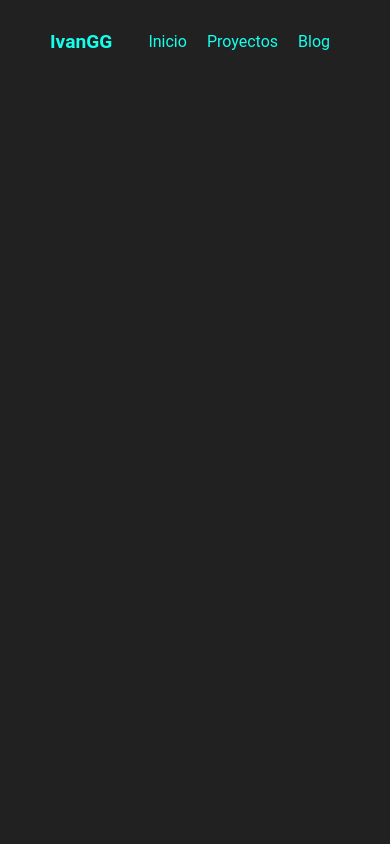
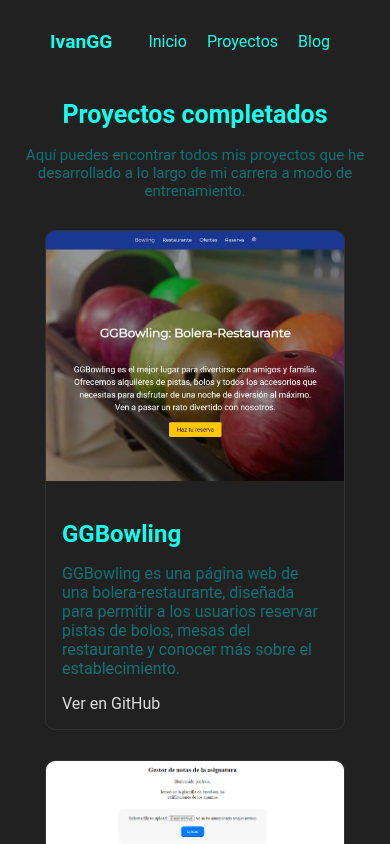
Before and after one commit to ivangarciagarcia/Portfolio, a React (Create React App) app in the folder portfolio/: page /projects in a window 390 px wide. Shown: the top 844 px of the page. Built offline with nearby package versions, Linux system fonts and the light colour scheme.

Commit message:
Projects page

```diff
--- a/portfolio/src/modules/projects/Projects.jsx
+++ b/portfolio/src/modules/projects/Projects.jsx
@@ -1,10 +1,45 @@
-
+import './projects.css'
+import React from 'react';
+import { ProjectCard } from '../../components/projectCard/ProjectCard';
 
 export const Projects = () => {
+  // Definir un array de proyectos
+  const projects = [
+    {
+      id: 1,
+      imageUrl: "/img/ggbowling.jpg",
+      title: 'GGBowling',
+      description: 'GGBowling es una página web de una bolera-restaurante, diseñada para permitir a los usuarios reservar pistas de bolos, mesas del restaurante y conocer más sobre el establecimiento.',
+      githubLink: 'https://github.com/ivangarciagarcia/GGBowling',
+      websiteLink: null,
+    },
+    {
+      id: 2,
+      imageUrl: '/img/G-Notas.png',
+      title: 'G-Notas',
+      description: 'App web creada para facilitar la gestión de las notas de los alumnos a lo largo del tiempo',
+      githubLink: 'https://github.com/ivangarciagarcia/G-Notas',
+      websiteLink: null,
 
-    return(
-      <div>
+    },
 
-      </div>
-    );
-}
+    // Agrega más proyectos según sea necesario
+  ];
+
+  return (
+    <div className="content-wrapper">
+      <h1 className='project-titulo'>Proyectos completados</h1>
+      <p className='project-subtitulo'>Aquí puedes encontrar todos mis proyectos que he desarrollado a lo largo de mi carrera a modo de entrenamiento.</p>
+      {projects.map((project) => (
+        <ProjectCard
+          key={project.id}
+          imageUrl={project.imageUrl}
+          title={project.title}
+          description={project.description}
+          githubLink={project.githubLink}
+          websiteLink={project.websiteLink}
+        />
+      ))}
+    </div>
+  );
+};
--- /dev/null
+++ b/portfolio/src/modules/projects/projects.css
@@ -0,0 +1,26 @@
+.content-wrapper {
+    margin: 0 auto; /* Establece los márgenes automáticos para centrar horizontalmente */
+    max-width: 900px; /* Puedes ajustar el valor según tus necesidades */
+  }
+
+.project-subtitulo{
+    color:#0D7377;
+
+}
+  @media only screen and (max-width: 900px) {
+
+
+
+        .project-titulo {
+          font-size: 25px;
+          margin-left: 0; /* Ajustado para centrar en la pantalla */
+          text-align: center; /* Alineado al centro */
+        }
+
+        .project-subtitulo {
+          font-size: 15px;
+          margin: auto;
+          margin-bottom: 30px;
+          text-align: center; /* Alineado al centro */
+        }
+    }
```
